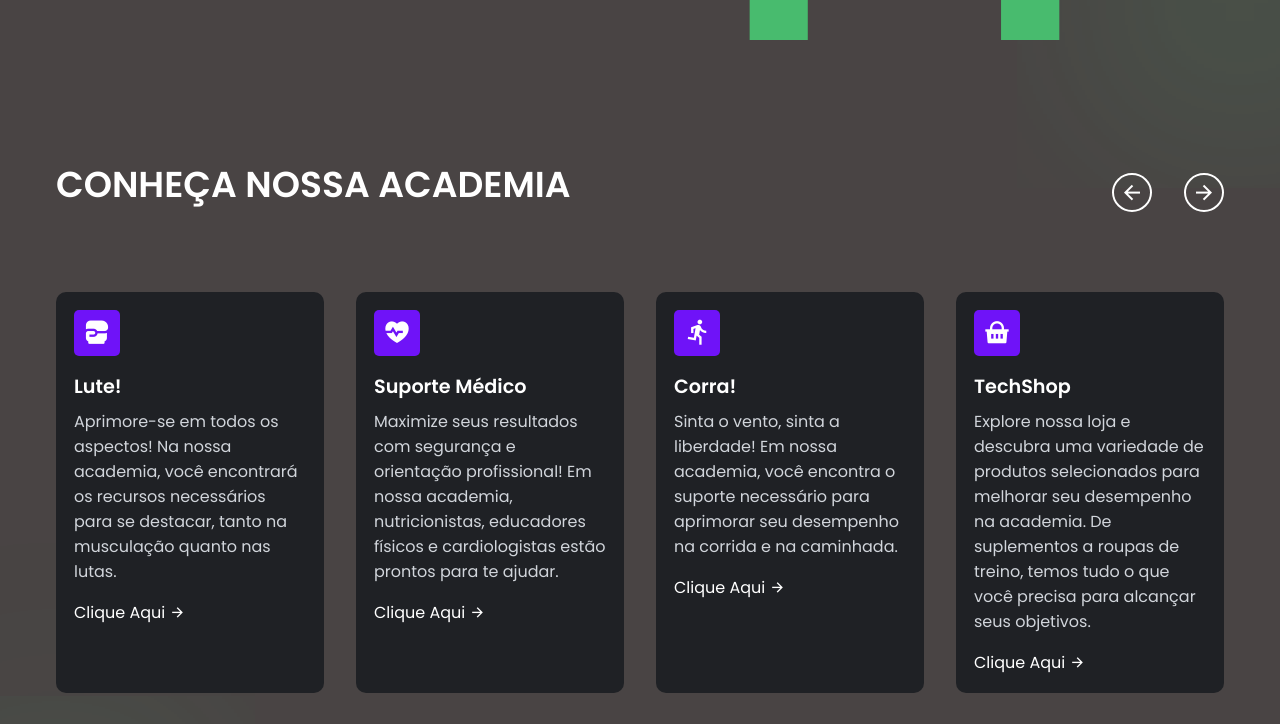
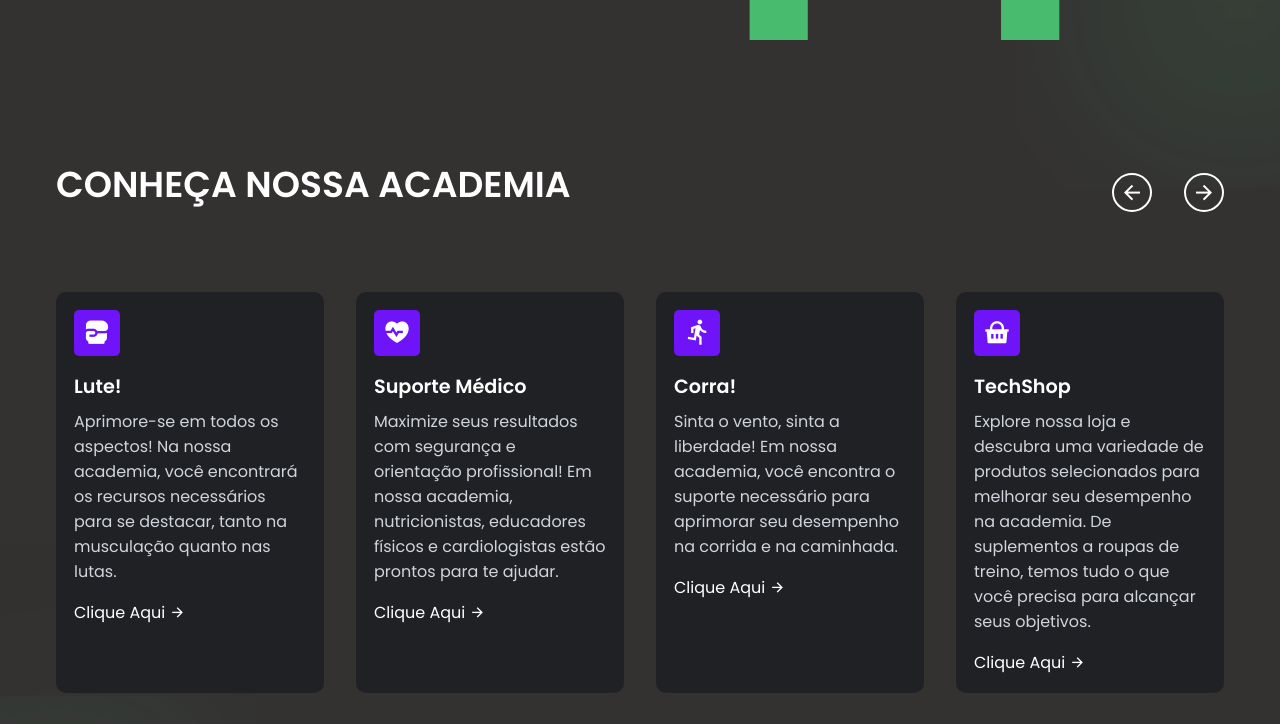
Before and after one commit to RaphaVini6/TechFit, a website: page index.html in a window 1280 px wide. Shown: the part 575-1299 px from the top of the page. Drawn offline with nearby package versions, Linux system fonts and the light colour scheme.

Commit message:
atualizado

```diff
--- a/style.css
+++ b/style.css
@@ -1,7 +1,7 @@
 @import url("https://fonts.googleapis.com/css2?family=Poppins:wght@400;500;600;700&display=swap");
 
 :root {
-    --primary-color: #494444;
+    --primary-color: #343131;
     --primary-color-light: #1f2125;
     --primary-color-extra-light: #35373b;
     --secondary-color: #48bb6e;
```
